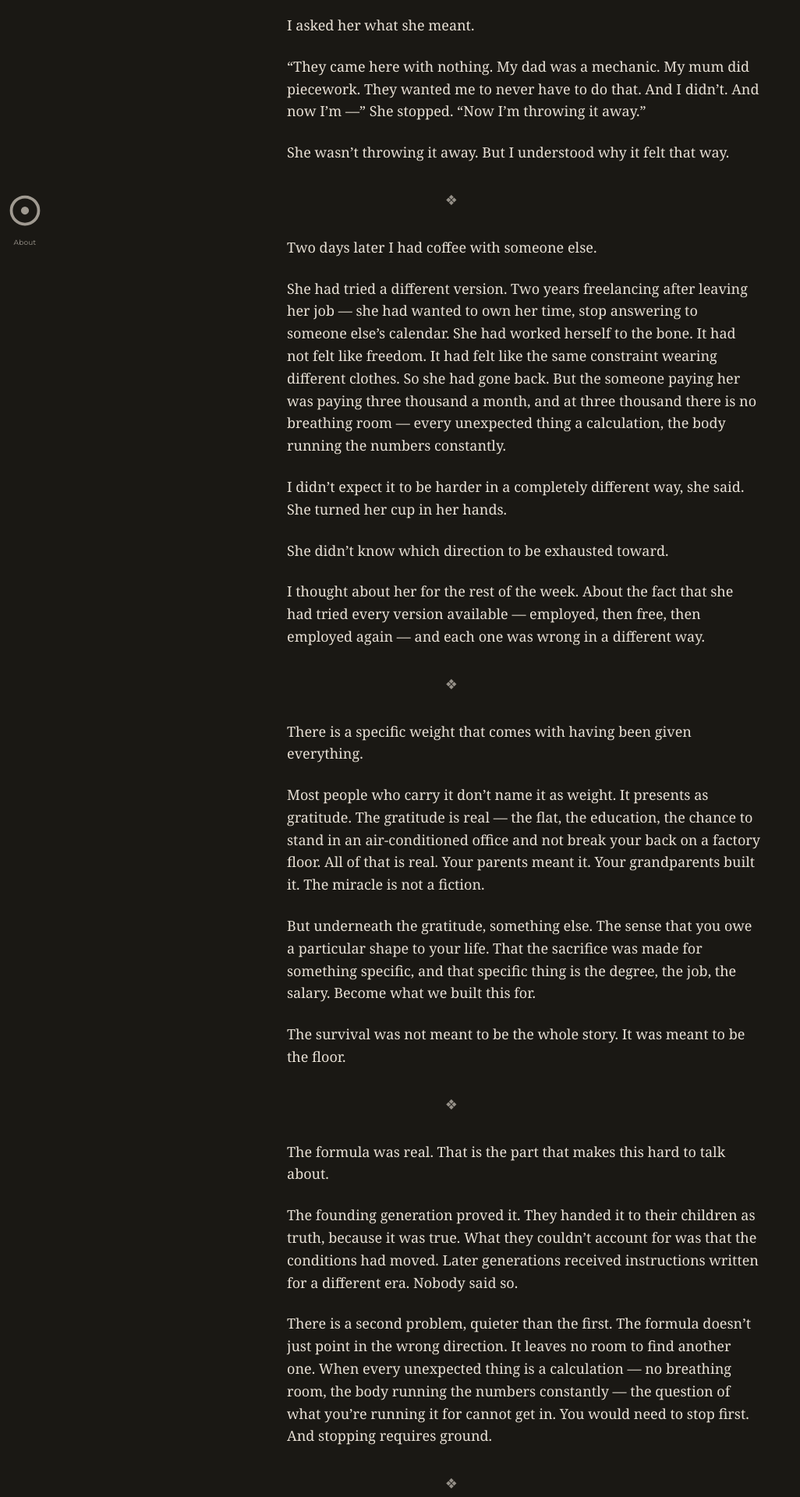
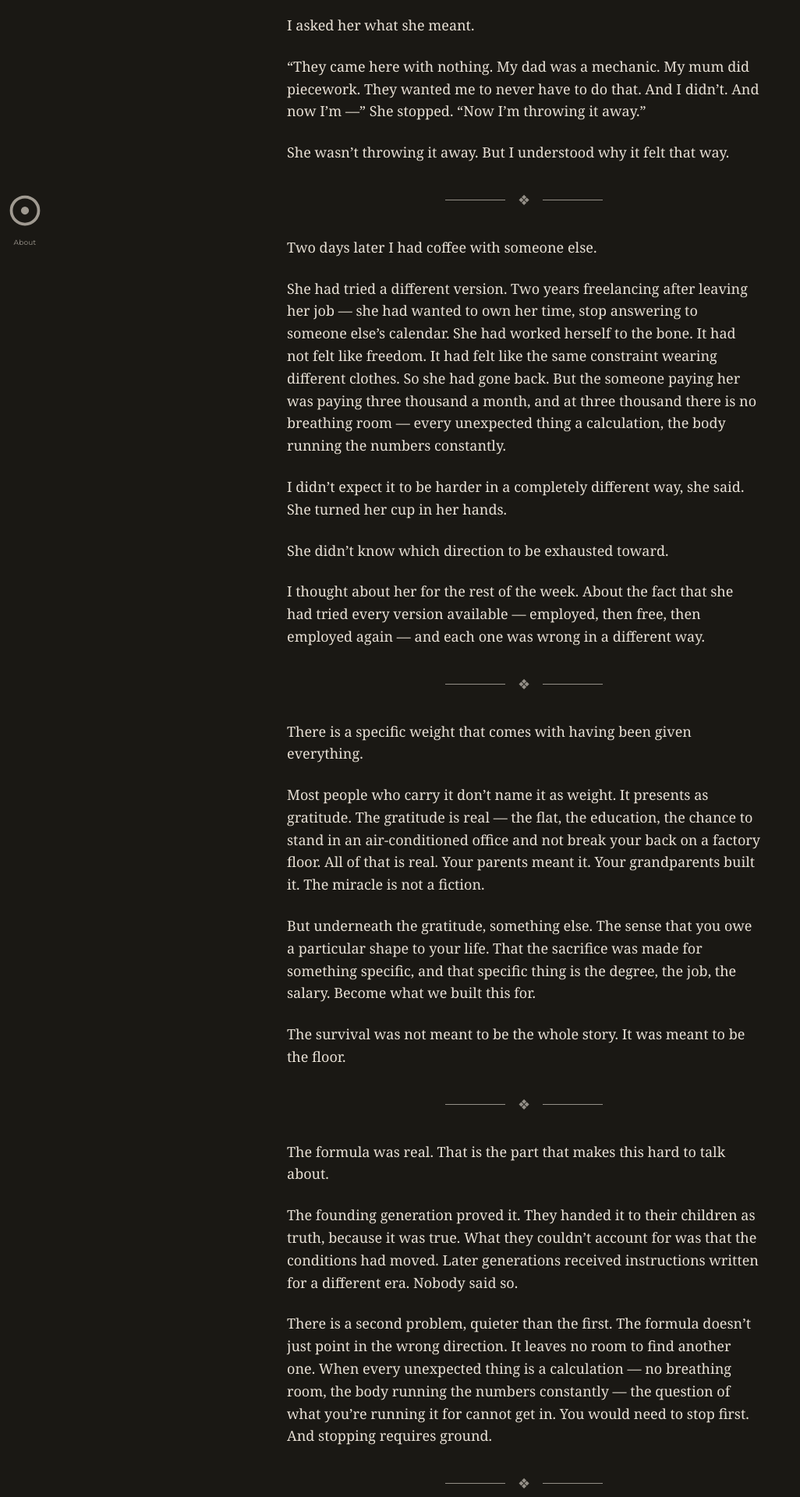
Before and after one commit to 2pix/small-things, a Jekyll site: the page built from _posts/2026-06-24-what-the-survival-was-for.md, in a window 1280 px wide. Shown: the part 542-2462 px from the top of the page at 78% size, without its empty margins (0-1026 px from the left). Built offline with Jekyll 4.4.1, drawn with Linux system fonts in a browser that asks for light colours.

Commit message:
Fix raw divider markup in two posts to use the divider.html shortcode
"What the Survival Was For" and "The Uncommon Kitchen" used raw
<p class="divider">❖</p> instead of {% include divider.html %} -- missing
the flanking line spans every other post's dividers render with, so the
mark showed bare with no lines on either side.

```diff
--- a/_posts/2026-06-24-what-the-survival-was-for.md
+++ b/_posts/2026-06-24-what-the-survival-was-for.md
@@ -17,7 +17,7 @@ I asked her what she meant.
 
 She wasn't throwing it away. But I understood why it felt that way.
 
-<p class="divider">❖</p>
+{% include divider.html %}
 
 Two days later I had coffee with someone else.
 
@@ -29,7 +29,7 @@ She didn't know which direction to be exhausted toward.
 
 I thought about her for the rest of the week. About the fact that she had tried every version available — employed, then free, then employed again — and each one was wrong in a different way.
 
-<p class="divider">❖</p>
+{% include divider.html %}
 
 There is a specific weight that comes with having been given everything.
 
@@ -39,7 +39,7 @@ But underneath the gratitude, something else. The sense that you owe a particula
 
 The survival was not meant to be the whole story. It was meant to be the floor.
 
-<p class="divider">❖</p>
+{% include divider.html %}
 
 The formula was real. That is the part that makes this hard to talk about.
 
@@ -47,7 +47,7 @@ The founding generation proved it. They handed it to their children as truth, be
 
 There is a second problem, quieter than the first. The formula doesn't just point in the wrong direction. It leaves no room to find another one. When every unexpected thing is a calculation — no breathing room, the body running the numbers constantly — the question of what you're running it for cannot get in. You would need to stop first. And stopping requires ground.
 
-<p class="divider">❖</p>
+{% include divider.html %}
 
 What it looks like when something shifts is almost embarrassingly small.
 
@@ -59,13 +59,13 @@ Neither of them is rejecting what was given. They are receiving it more complete
 
 Both of them had enough ground to do this. Not comfort — ground. Enough that the full survival calculation wasn't running at every moment, leaving a margin where the question could be heard. That is not incidental. That is what the floor was always for.
 
-<p class="divider">❖</p>
+{% include divider.html %}
 
 The guilt says: they had nothing and I have everything and now I am saying everything is not enough. The guilt says: do you know what your grandmother's hands looked like. The guilt says: who are you to want more than this.
 
 It is the question that survival was always postponing: what is this life for?
 
-<p class="divider">❖</p>
+{% include divider.html %}
 
 I see it in the people choosing to stop before they are wrecked.
 
@@ -73,7 +73,7 @@ In the woman handing in her letter, walking through a glass door, unable to expl
 
 In the question that arrives earlier than the formula said it would: not what pays but what holds.
 
-<p class="divider">❖</p>
+{% include divider.html %}
 
 The formula was written by people who loved their children. The people who passed it on loved their children too. What they gave was the most valuable thing they had.
 
```
Also changed, not shown: _posts/2026-06-02-the-uncommon-kitchen.md (+6 -6 lines).
